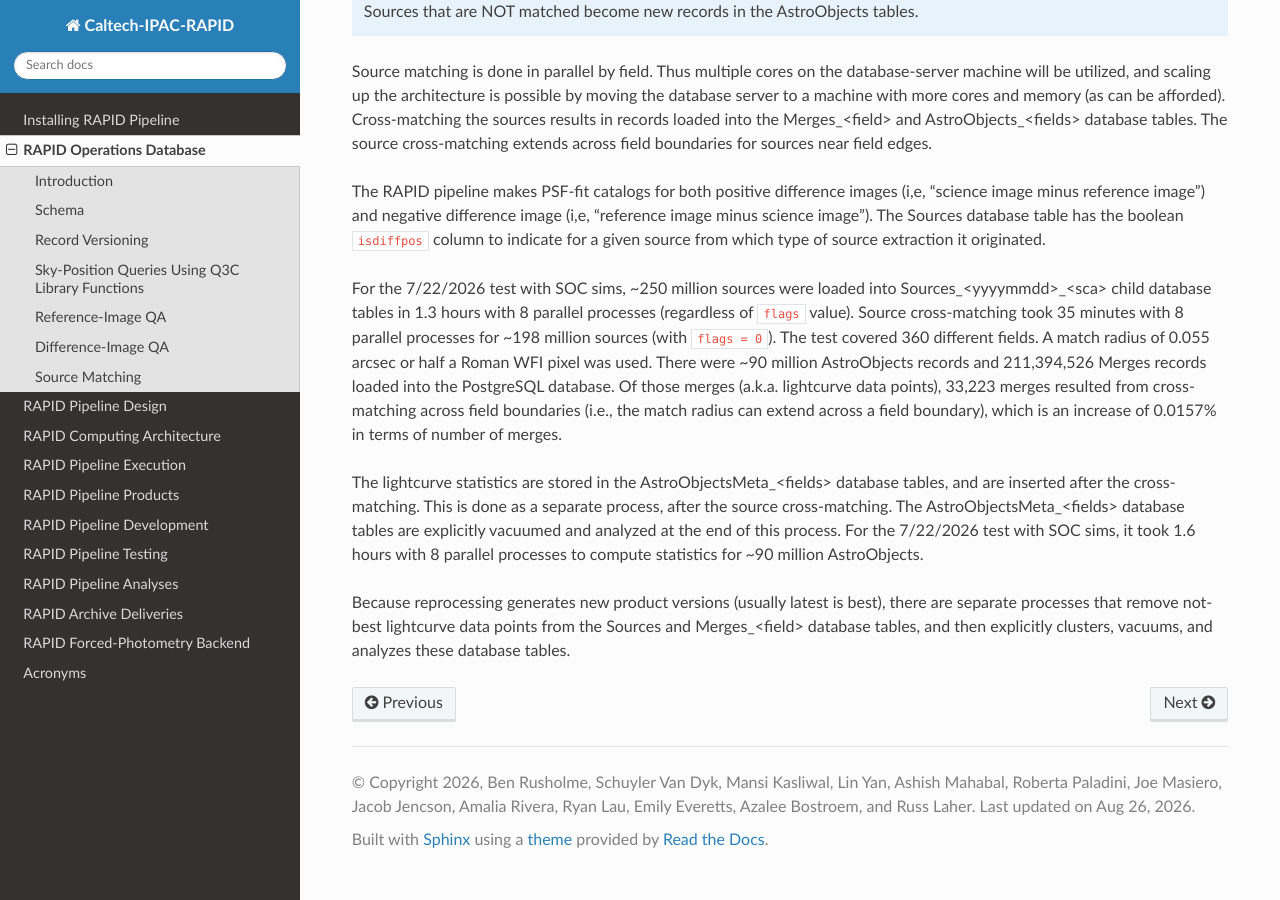
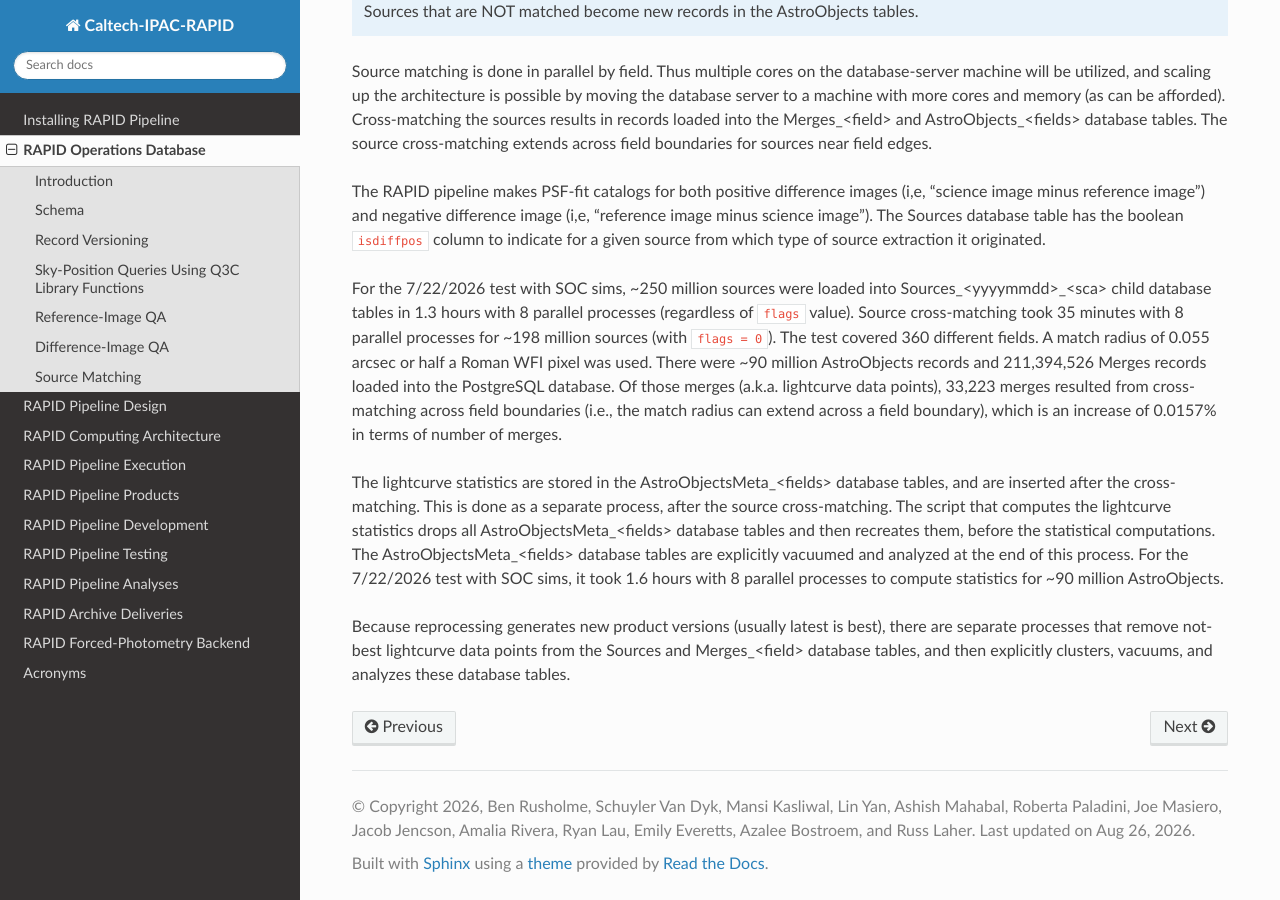
Before and after one commit to Caltech-IPAC/rapid, a Sphinx documentation site: the page built from docs/source/db/db.rst, in a window 1280 px wide and 900 px high, scrolled down 6396 px. Built offline with Sphinx 7.4.7 and the Read the Docs theme 3.1.0, drawn with Linux system fonts in a browser that asks for light colours; the version number could not be read and is left out.

Commit message:
AstroObjectsMeta_<fields> database tables are dropped by script that computes lightcurve statistics.

```diff
--- a/docs/source/db/db.rst
+++ b/docs/source/db/db.rst
@@ -268,6 +268,8 @@ across a field boundary), which is an increase of 0.0157% in terms of number of
 
 The lightcurve statistics are stored in the AstroObjectsMeta_<fields> database tables, and are inserted after the
 cross-matching.  This is done as a separate process, after the source cross-matching.
+The script that computes the lightcurve statistics drops all
+AstroObjectsMeta_<fields> database tables and then recreates them, before the statistical computations.
 The AstroObjectsMeta_<fields> database tables are explicitly vacuumed and analyzed at the end of this process.
 For the 7/22/2026 test with SOC sims, it took 1.6 hours with 8 parallel processes to compute
 statistics for ~90 million AstroObjects.
```
